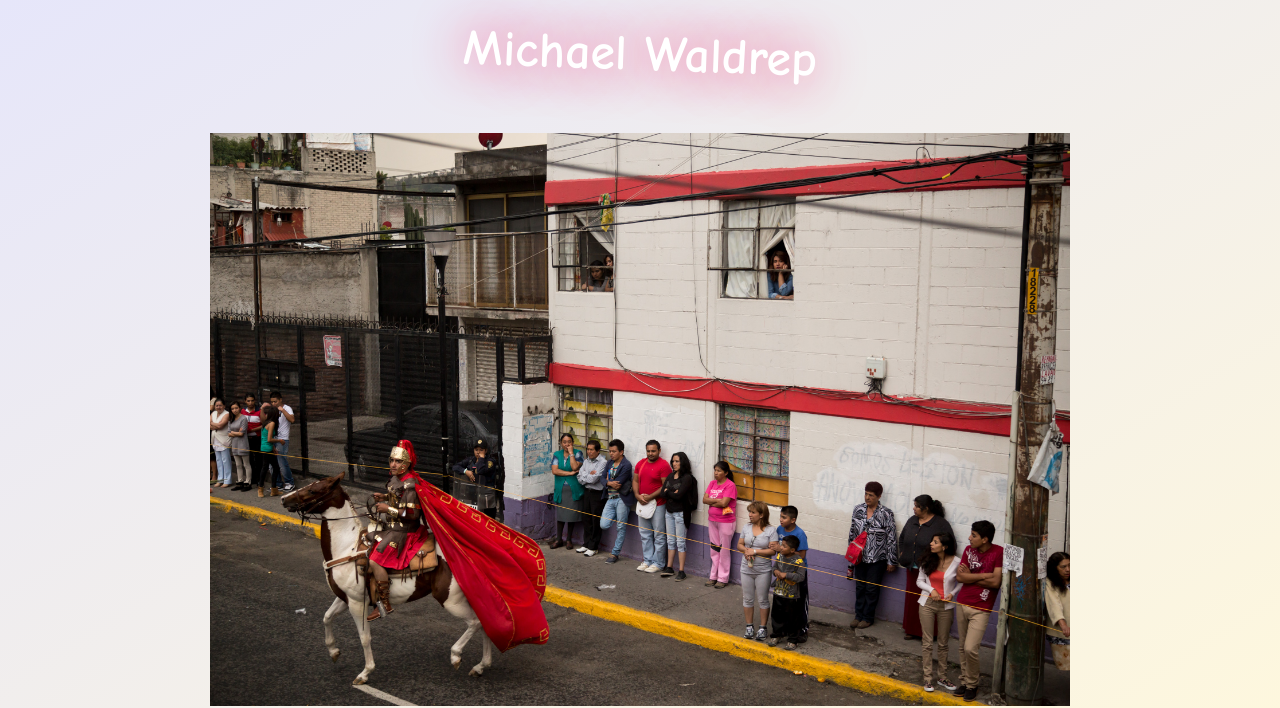
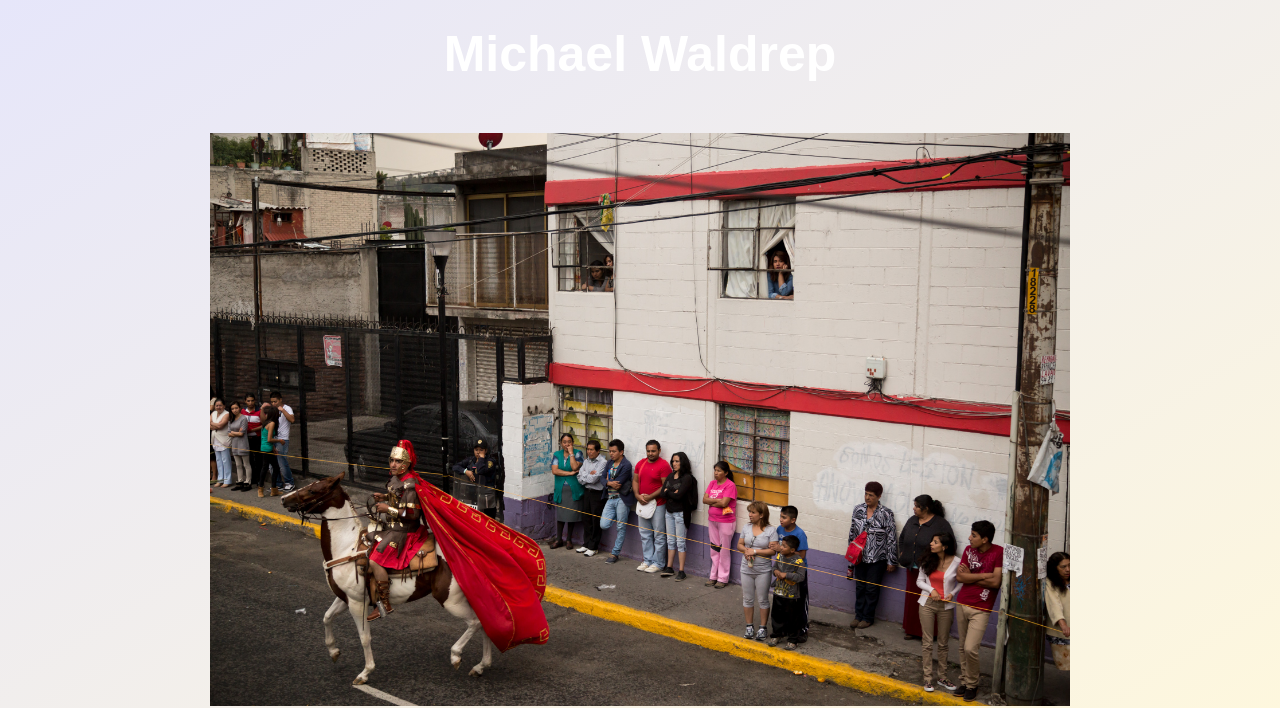
Before and after one commit to waldrep/personal_website, a plain HTML site: page index.html in a window 1280 px wide. Shown: the top 708 px of the page. Drawn offline with nearby package versions, Linux system fonts and the light colour scheme.

Commit message:
making less funny

```diff
--- a/index.html
+++ b/index.html
@@ -21,7 +21,7 @@
 <body>
 <div id = "container">
 	<div id = 'content'>
-		<div id='funny'>
+		<div id='title'>
 			<h1>Michael Waldrep</h1>
 		</div>
 		<div class = "content-item">
--- a/mcw_style.css
+++ b/mcw_style.css
@@ -51,6 +51,23 @@ a:active{
 #content img{
 	max-width: 860px;
 	height: auto;
+}
+#title
+{
+/*font-family: "Comic Sans MS";*/
+margin-top: .5em;
+margin-bottom: .5em;
+font-family: sans-serif;
+color: white;
+font-size: 25px;
+}
+
+#title h1
+{
+/*font-family: "Comic Sans MS";*/
+margin-top: .5em;
+margin-bottom: .5em;
+
 }
 
 #funny
```
Also changed, not shown: 1 other file.
